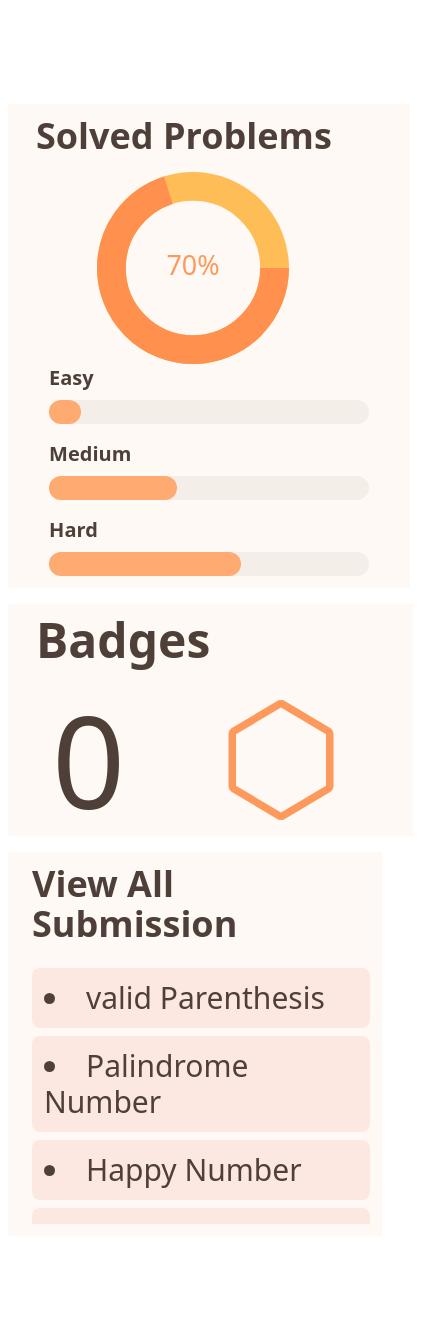
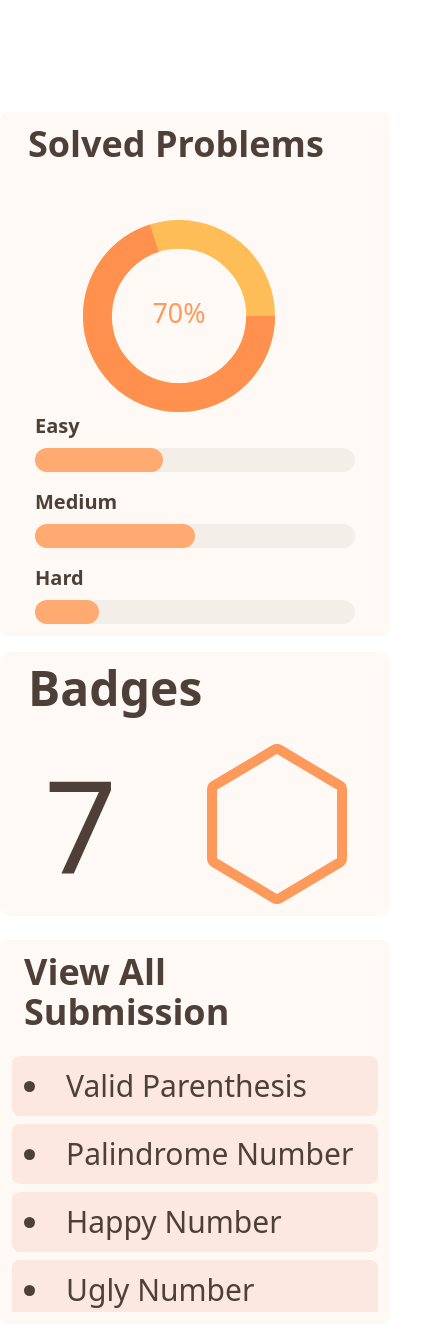
Before and after one commit to techhub-community/csoc_dashboard, a Next.js app: page /dsa in a window 390 px wide. Shown: the whole page, 421 px wide, since content can reach past the window. Before the commit the page ends 1244 px from the top, so only its background shows below. Built offline with nearby package versions, Linux system fonts and the light colour scheme.

Commit message:
code optimization and responsiveness

```diff
--- a/components/DSA/Badges.tsx
+++ b/components/DSA/Badges.tsx
@@ -1,19 +1,20 @@
-import React from 'react'
-import { BsHexagon } from 'react-icons/bs';
+import React from "react";
+import { BsHexagon } from "react-icons/bs";
 
 export const Badges = () => {
+  const badges = 7;
   return (
     <>
-    <div className='text-lightblack box-border mt-0 md:mt-24  h-max md:h-80 w-max md:w-2/6 border-8 border-white p-3 bg-[#fef9f4] rounded-lg'>
-    <div>
-       <h1 className=' text-5xl md:text-5xl font-bold ml-4 md:ml-0'>Badges <span className='text-[#fef9f4]'>extrasl!</span></h1>
-       <div className='flex flex-row space-between items-center space-x-24 mt-8'>
-        <h1 className='text-9xl ml-8 md:ml-0'>0</h1>
-        <BsHexagon size={120} color="#FE995C" />
+      <div className="text-lightblack  mt-0 md:mt-28  h-max md:h-80 w-6/6 md:w-2/6 p-3 bg-whitish mx-0 md:mx-2 my-4 rounded-xl">
 
-       </div>
-       </div>
+        <h1 className=" text-5xl md:text-5xl font-bold ml-4 md:ml-0">
+          Badges <span className="text-whitish">ex</span>
+        </h1>
+        <div className="flex flex-row space-between items-center space-x-20 mt-8">
+          <h1 className="text-9xl ml-8 md:ml-0">{`${badges}`}</h1>
+          <BsHexagon className="h-40 w-40 text-badge" />
         </div>
-        </>
-  )
-}
+      </div>
+    </>
+  );
+};
--- a/components/DSA/Problem.tsx
+++ b/components/DSA/Problem.tsx
@@ -1,16 +1,19 @@
-import React from 'react'
+import React from "react";
 import { CircularProgressbar } from "react-circular-progressbar";
 import "react-circular-progressbar/dist/styles.css";
+import { linebar } from "@/constant/DSA/problem_stats";
 export const Problem = () => {
-  const percentage = 70;
+  const percentage = 70; //percentage
 
   return (
     <>
-    <div className='text-lightblack box-border mt-24 h-max md:h-80 w-max md:w-4/6 border-8 border-white p-3 bg-[#fef9f4] rounded-lg'>
-      <h1 className='text-4xl font-bold mb-4 ml-4 md:ml-0'>Solved Problems <span className='text-[#fef9f4]'>ext</span></h1>
-      <div className='flex flex-col md:flex-row items-center space-x-0 md:space-x-16'>
-        <div className='w-48 h-48 mr-8'>
-          <div className='relative h-full'>
+      <div className="text-lightblack mt-28 h-max md:h-80 w-6/6 md:w-4/6 p-3 bg-whitish my-4  rounded-lg">
+        <h1 className="text-4xl font-bold mb-4 ml-4 md:ml-0">
+          Solved Problems <span className="text-whitish">ext</span>
+        </h1>
+        <div className="flex flex-col md:flex-row items-center space-x-0 md:space-x-16">
+          <div className="w-48 h-48 mr-8">
+            <div className="relative h-full">
               <CircularProgressbar
                 value={percentage}
                 text={`${percentage}%`}
@@ -18,48 +21,40 @@ export const Problem = () => {
                 styles={{
                   path: {
                     stroke: "#FF904D",
-                  strokeLinecap: 'butt',
-                  transition: 'stroke-dashoffset 0.5s ease 0s',
-                  transform: 'rotate(0.25turn)',
-                  transformOrigin: 'center center',
+                    strokeLinecap: "butt",
+                    transition: "stroke-dashoffset 0.5s ease 0s",
+                    transform: "rotate(0.25turn)",
+                    transformOrigin: "center center",
                   },
                   trail: {
                     stroke: "#FFBD58",
-                  strokeLinecap: 'butt',
-                  transform: 'rotate(0.25turn)',
-                  transformOrigin: 'center center',
+                    strokeLinecap: "butt",
+                    transform: "rotate(0.25turn)",
+                    transformOrigin: "center center",
                   },
                   text: {
-                  fill: '#FE995C',
-                  fontSize: '14px',
+                    fill: "#FE995C",
+                    fontSize: "14px",
                   },
                 }}
               />
             </div>
           </div>
-        <div className='flex flex-col space-y-4'>
-          <div>
-            <h1 className='text-xl font-bold mb-2'>Easy</h1>
-            <div className='h-6 w-80 bg-free rounded-full'>
-              <div className='h-full bg-easy rounded-full' style={{ width: '10%' }} /> {/* Increase the width value to increase the line progress bar width */}
+          <div className="flex flex-col space-y-4">
+            {linebar?.map((data, index) => (
+              <div key={index}>
+                <h1 className="text-xl font-bold mb-2">{data.title}</h1>
+                <div className="h-6 w-80 bg-free rounded-full">
+                  <div
+                    className="h-full bg-easy rounded-full"
+                    style={{ width: `${data.score}` }}
+                  />
                 </div>
               </div>
-          <div>
-            <h1 className='text-xl font-bold mb-2'>Medium</h1>
-            <div className='h-6 w-80 bg-free rounded-full'>
-              <div className='h-full bg-easy rounded-full w-60' style={{ width: '40%' }} /> {/* Increase the width value to increase the line progress bar width */}
-            </div>
-          </div>
-          <div>
-            <h1 className='text-xl font-bold mb-2'>Hard</h1>
-            <div className='h-6 w-80 bg-free rounded-full'>
-              <div className='h-full bg-easy rounded-full' style={{ width: '60%' }} /> {/* Increase the width value to increase the line progress bar width */}
-            </div>
-          </div>
+            ))}
           </div>
         </div>
       </div>
     </>
-
-  )
-}
+  );
+};
--- a/components/DSA/Submission.tsx
+++ b/components/DSA/Submission.tsx
@@ -1,29 +1,23 @@
-
-import React from 'react'
+import React from "react";
+import { submissions } from "@/constant/DSA/problem_name";
 
 export const Submission = () => {
+  const commonStyle = "box-border p-3  bg-cream rounded-lg";
 
-
-  return ( <>
-    <div className='text-lightblack box-border p-3 h-max md:h-96 w-5/5 border-8 rounded-lg border-white bg-[#fef9f4] '>
-      <div className='space-x-3'>
-        <h2 className='text-4xl font-bold ml-3 md:ml-0'>View All Submission</h2>
-        <div className='text-3xl mt-6 overflow-y-auto w-6/6 h-64 sm:Overflow-x-auto '>
-          <div className='flex flex-col space-y-2'>
-          <li className=' box-border p-3  bg-cream rounded-lg'>valid Parenthesis</li>
-          <li className=' box-border p-3  bg-cream rounded-lg'>Palindrome Number</li>
-          <li className=' box-border p-3  bg-cream rounded-lg'>Happy Number</li>
-          <li className=' box-border p-3  bg-cream rounded-lg'>Ugly number</li>
-          <li className=' box-border p-3  bg-cream rounded-lg'>Array sorting</li>
-          <li className=' box-border p-3  bg-cream rounded-lg'>Merge Two Sorted Lists</li>
-          <li className=' box-border p-3  bg-cream rounded-lg'>Reverse Linked List II</li>
-          <li className=' box-border p-3  bg-cream rounded-lg'>Middle of the Linked List</li>
-          <li className=' box-border p-3  bg-cream rounded-lg'>Reverse Linked List I</li>
-          <li className=' box-border p-3  bg-cream rounded-lg'>Find the Highest Altitude</li>
+  return (
+    <>
+      <div className="text-lightblack  p-3 h-max md:h-96 w-6/6 rounded-lg bg-whitish my-2 mr-0 md:mr-2 ">
+        <h2 className="text-4xl font-bold ml-3 md:ml-0">View All Submission</h2>
+        <div className="text-3xl mt-6 overflow-y-auto w-6/6 h-64 sm:Overflow-x-auto ">
+          <div className="flex flex-col space-y-2">
+            {submissions.map((submissions, index) => (
+              <li key={index} className={commonStyle}>
+                {submissions}
+              </li>
+            ))}
           </div>
         </div>
-        </div>
-    </div>
+      </div>
     </>
-  )
-}
+  );
+};
--- a/components/DSA/index.tsx
+++ b/components/DSA/index.tsx
@@ -1,25 +1,22 @@
-import React from 'react'
-import { Badges } from './Badges'
-import { Problem } from './Problem'
-import { Submission } from './Submission'
+import React from "react";
+import { Badges } from "./Badges";
+import { Problem } from "./Problem";
+import { Submission } from "./Submission";
 
 const DSA: React.FC<{}> = () => {
   return (
-    <div className=''>
+    <>
+      <div className="ml-0 md:ml-64">
+        <div className="ml-0 md:ml-10">
+          <div className="flex flex-col md:flex-row">
+            <Problem />
+            <Badges />
+          </div>
+          <Submission />
+        </div>
+      </div>
+    </>
+  );
+};
 
-    <div className='ml-0 md:ml-64'>
-    <div className='ml-0 md:ml-10'>
-      <div className='flex flex-col md:flex-row'>
-
-      <Problem/>
-      <Badges/>
-      </div>
-      <Submission/>
-      </div>
-
-    </div>
-    </div>
-  )
-}
-
-export default DSA
+export default DSA;
--- /dev/null
+++ b/constant/DSA/problem_name.ts
@@ -0,0 +1,14 @@
+export const submissions = [
+    'Valid Parenthesis',
+    'Palindrome Number',
+    'Happy Number',
+    'Ugly Number',
+    'Array Sorting',
+    'Merge Two Sorted Lists',
+    'Reverse Linked List II',
+    'Middle of the Linked List',
+    'Reverse Linked List I',
+    'Find the Highest Altitude',
+    'Binary Search',
+    'Search Insert Position',
+  ];
--- /dev/null
+++ b/constant/DSA/problem_stats.ts
@@ -0,0 +1,14 @@
+export const linebar = [
+    {
+      title: "Easy",
+      score: "40%"
+    },
+    {
+      title: "Medium",
+      score: "50%"
+    },
+    {
+      title: "Hard",
+      score: "20%"
+    }
+  ];
--- a/package.json
+++ b/package.json
@@ -26,5 +26,8 @@
     "react-redux": "^8.1.1",
     "tailwindcss": "3.3.3",
     "typescript": "5.1.6"
+  },
+  "devDependencies": {
+    "prettier": "^3.0.0"
   }
 }
--- a/tailwind.config.js
+++ b/tailwind.config.js
@@ -20,6 +20,8 @@ module.exports = {
         cream:"#FCE8E0",
         lightblack:"#4E4039",
         orange2:"#FE995C",
+        whitish:"#fef9f4",
+        badge: "#FE995C",
 
       },
       backgroundImage: {
```
Also changed, not shown: 1 other file (tests, documents, lock files or other folders). Lines whose indentation alone changed are shown as unchanged.
